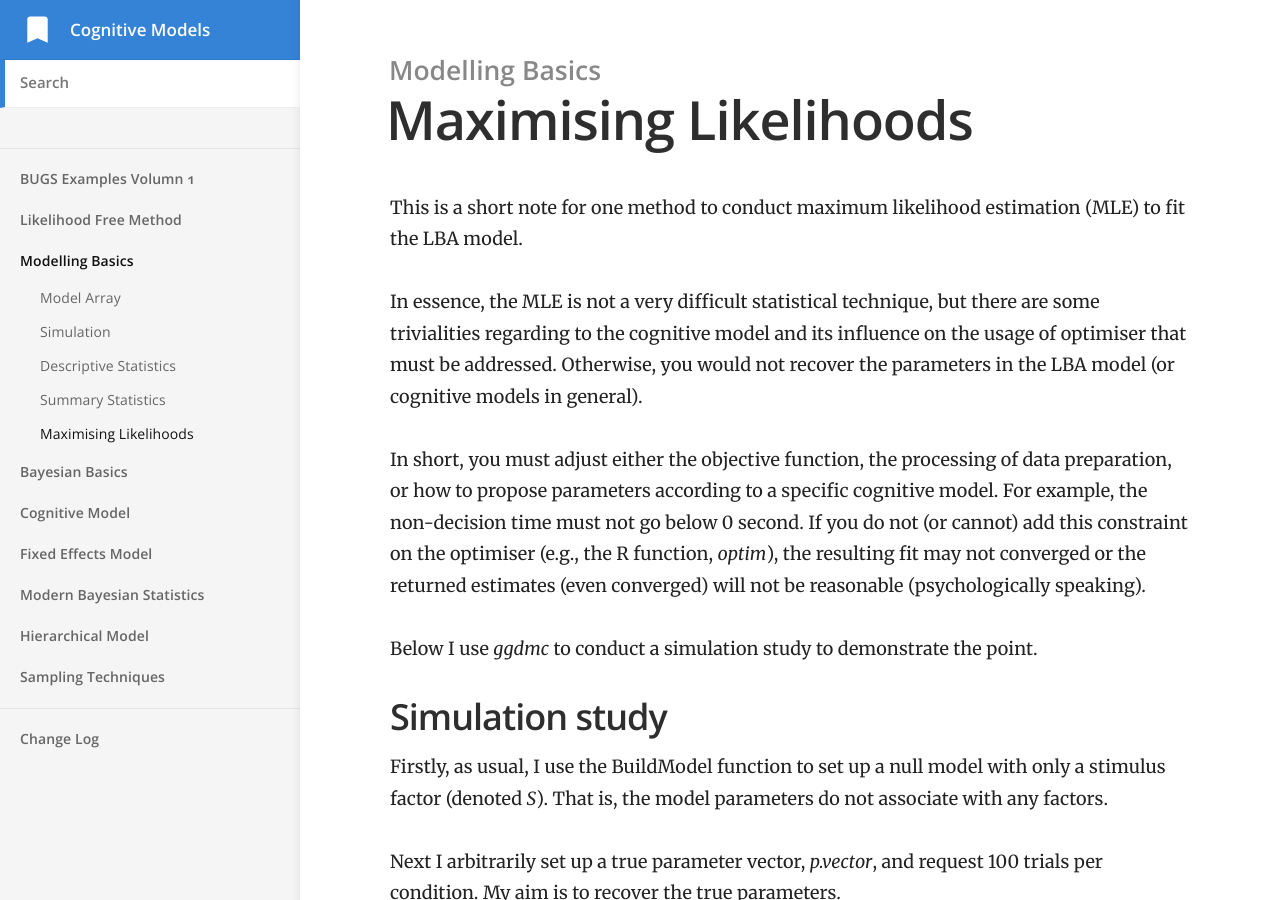
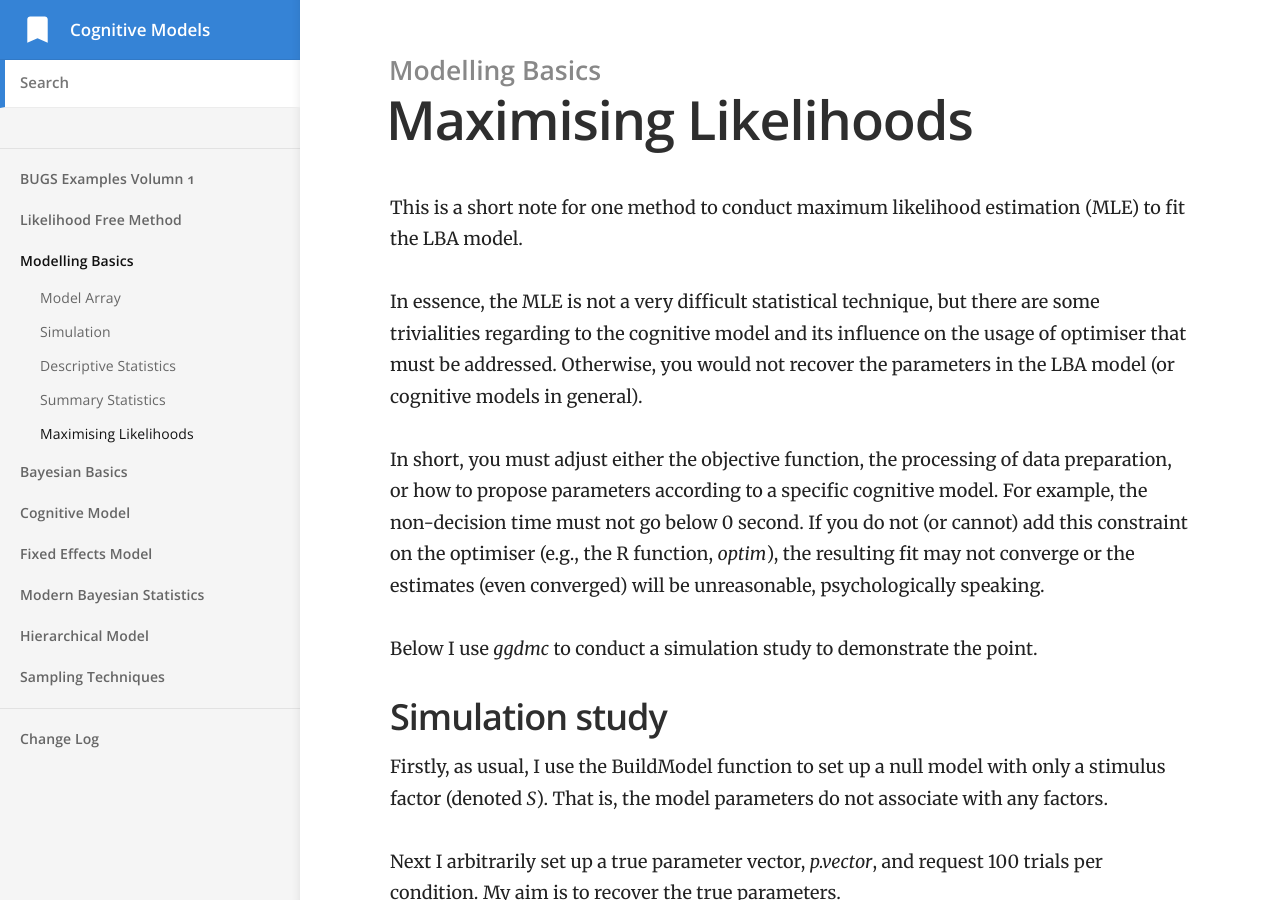
Before and after one commit to yxlin/yxlin.github.io, a Jekyll site: the page built from _docs/basics/mle.md, in a window 1280 px wide and 900 px high. Built offline with Jekyll 4.4.1, drawn with Linux system fonts in a browser that asks for light colours; formulas are drawn with MathJax 3.

Commit message:
correct a typo

```diff
--- a/_docs/basics/mle.md
+++ b/_docs/basics/mle.md
@@ -18,8 +18,8 @@ of data preparation, or how to propose parameters according to a
 specific cognitive model.  For example, the non-decision time must not go
 below 0 second. If you do not (or cannot) add this constraint on
 the optimiser (e.g., the R function, _optim_), the resulting
-fit may not converged or the returned estimates (even converged)
-will not be reasonable (psychologically speaking).
+fit may not converge or the estimates (even converged)
+will be unreasonable, psychologically speaking.
 
 Below I use _ggdmc_ to conduct a simulation study to demonstrate the point.
 
```
